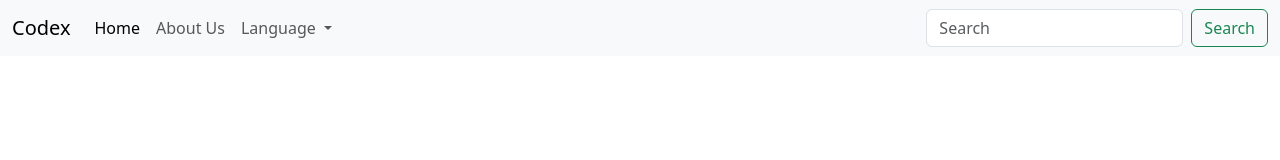
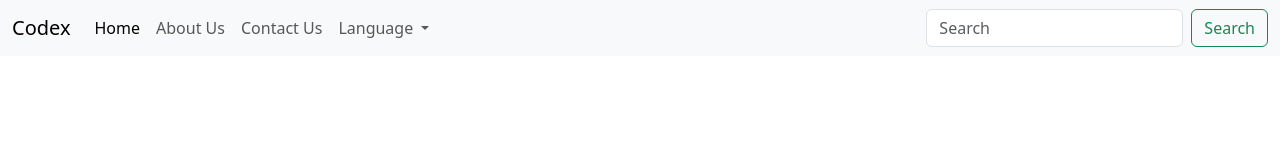
Before and after one commit to Dheeru42/Pract, a plain HTML site: page index.html in a window 1280 px wide. Drawn offline with nearby package versions, Linux system fonts and the light colour scheme.

Commit message:
Add Contact

```diff
--- a/index.html
+++ b/index.html
@@ -20,6 +20,9 @@
               </li>
               <li class="nav-item">
                 <a class="nav-link" href="#">About Us</a>
+              </li>
+              <li class="nav-item">
+                <a class="nav-link" href="#">Contact Us</a>
               </li>
               <li class="nav-item dropdown">
                 <a class="nav-link dropdown-toggle" href="#" role="button" data-bs-toggle="dropdown" aria-expanded="false">
```
